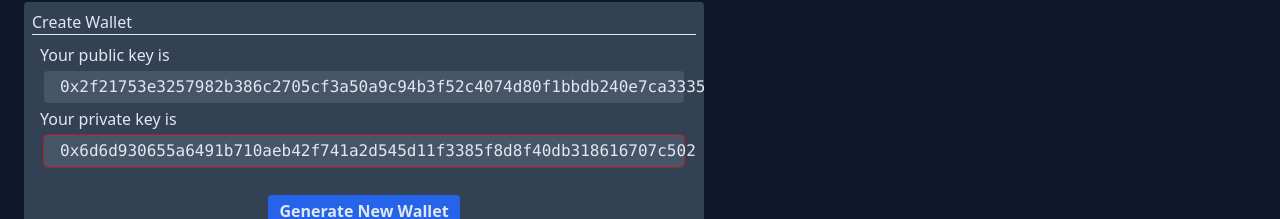
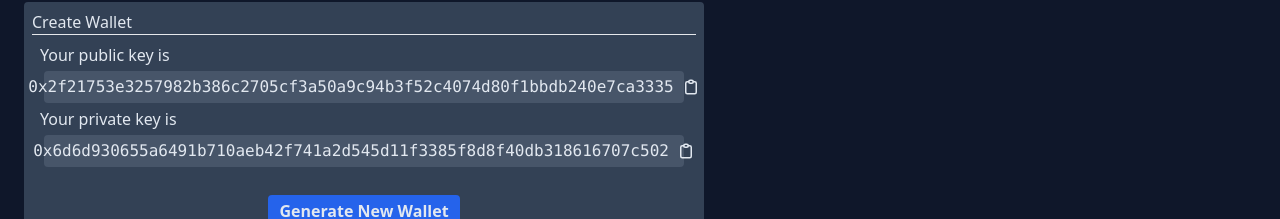
Before and after one commit to firebat75/ecdsa-node-svelte, a SvelteKit app in the folder frontend/: page / in a window 1280 px wide. Shown: the part 131-350 px from the top of the page. Built offline with nearby package versions, Linux system fonts and the light colour scheme; no server answers; what @melt-ui/svelte would draw is missing.

Commit message:
added clipboard buttons for createwallet displays

```diff
--- a/frontend/src/components/CreateWallet.svelte
+++ b/frontend/src/components/CreateWallet.svelte
@@ -1,6 +1,7 @@
 <script>
     import { updateAddressBook } from "$lib/stores";
     import { Button } from "bits-ui";
+    import { IconClipboard } from "@tabler/icons-svelte";
 
     import { toHex } from "ethereum-cryptography/utils";
     import { secp256k1 } from "ethereum-cryptography/secp256k1";
@@ -38,6 +39,15 @@
                 console.log("address added");
             });
     }
+
+    /**
+     * Adds value to clipboard
+     * @param {string} value - hex of a message string\
+     */
+    function clipboard(value) {
+        navigator.clipboard.writeText(value);
+        console.log(value, "copied to clipboard");
+    }
 </script>
 
 <div class="grid bg-slate-700 w-min p-2 m-2 rounded">
@@ -46,17 +56,29 @@
     <div>
         <div class=" m-1 p-1">
             Your public key is
-            <div
-                class="inline-flex m-1 bg-slate-600 p-1 rounded font-mono w-[40rem] px-4"
+            <button
+                class="inline-flex m-1 bg-slate-600 rounded w-[40rem] justify-center p-1 items-center hover:bg-slate-500"
+                on:click={() => clipboard(`0x${toHex(publicKey).slice(1)}`)}
             >
-                0x{String(toHex(publicKey)).slice(1)}
-            </div>
+                <div class="font-mono">
+                    0x{toHex(publicKey).slice(1)}
+                </div>
+                <div class="w-min rounded ml-2">
+                    <IconClipboard size={18} stroke={2} class="" />
+                </div>
+            </button>
             Your private key is
-            <div
-                class="inline-flex m-1 bg-slate-600 p-1 rounded font-mono ring-1 ring-red-700 w-[40rem] px-4"
+            <button
+                class="inline-flex m-1 bg-slate-600 rounded w-[40rem] justify-center p-1 items-center hover:bg-slate-500"
+                on:click={() => clipboard(`0x${toHex(secretKey)}`)}
             >
-                0x{toHex(secretKey)}
-            </div>
+                <div class="font-mono">
+                    0x{toHex(secretKey)}
+                </div>
+                <div class="w-min rounded ml-2">
+                    <IconClipboard size={18} stroke={2} class="" />
+                </div>
+            </button>
         </div>
     </div>
     <div class="inline-flex items-center justify-center">
```
